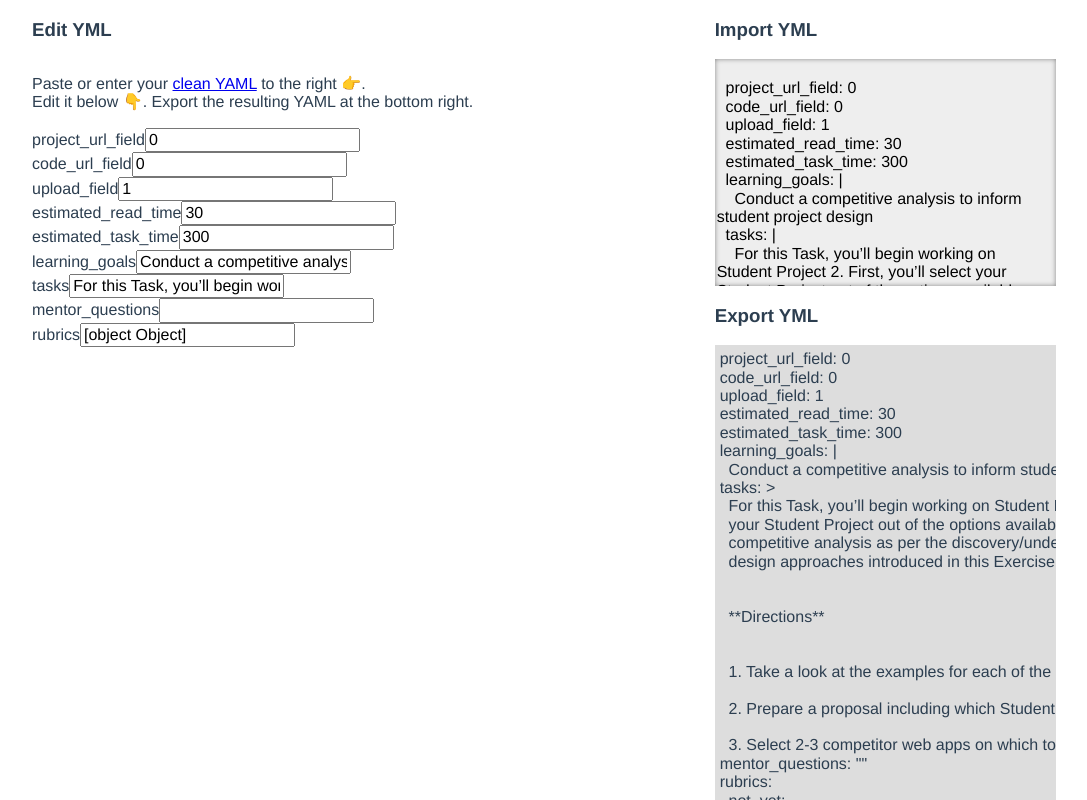
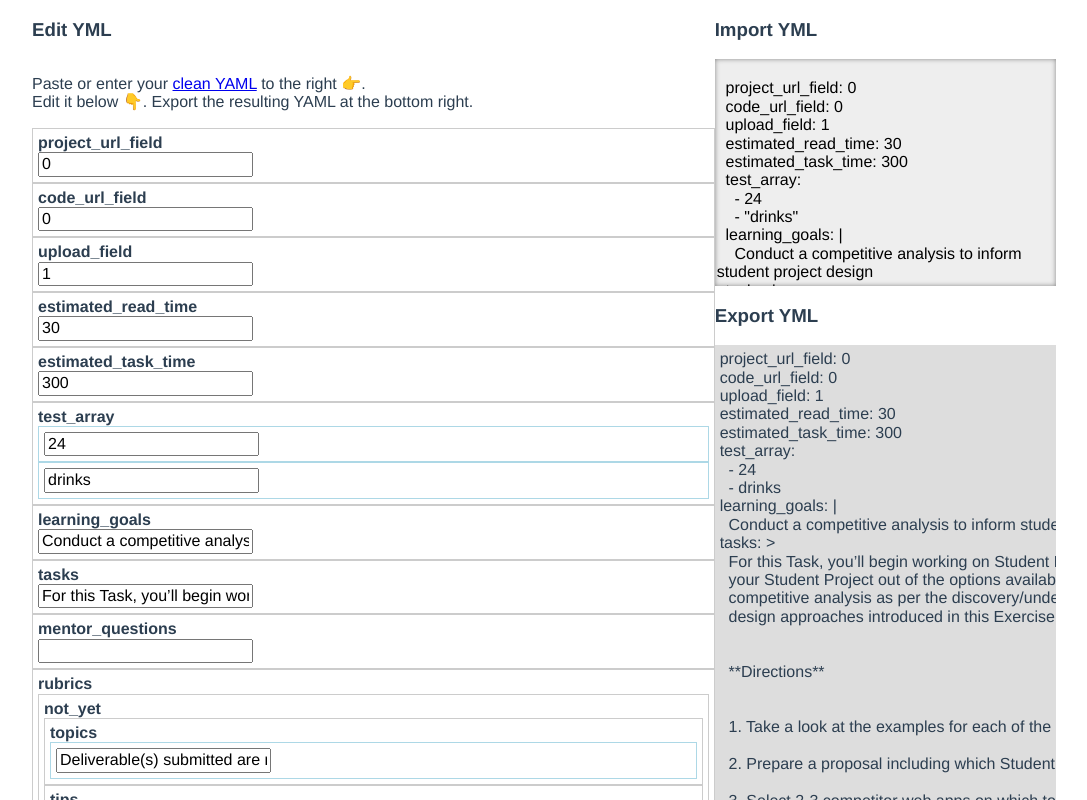
Before and after one commit to samlawski/yedit, a Vue app: page /#/ in a window 1280 px wide. Shown: the whole page, without its empty margins (96-1183 px from the left). Built offline with nearby package versions, Linux system fonts and the light colour scheme.

Commit message:
working form with objects and arrays

```diff
--- /dev/null
+++ b/src/components/FormArr.vue
@@ -0,0 +1,44 @@
+<template lang="html">
+  <div>
+    <div class="editor__arr" v-for="(val, i) in arr" v-bind:key="`editable-wrapper-arr-${i}`">
+
+      <div v-if="isNumOrStr(val)">
+        <FormField v-model="arr[i]" />
+      </div>
+      <div v-else-if="isArr(val)">
+        <FormArr v-bind:arr="val" />
+      </div>
+      <div v-else-if="isObj(val)">
+        <FormObj v-bind:obj="val" />
+      </div>
+      <div v-else>
+        <p>Whoops. Somehow this field couldn't be displayed 🤷‍</p>
+      </div>
+
+    </div>
+  </div>
+</template>
+
+<script>
+import {isNumOrStr, isObj, isArr} from '@/services/Utility.js'
+import FormField from '@/components/FormField.vue'
+import FormObj from '@/components/FormObj.vue'
+
+export default {
+  name: 'FormArr',
+  components: {FormField, FormObj},
+  props: ['arr'],
+  methods: {
+    isNumOrStr: val => isNumOrStr(val),
+    isArr: val => isArr(val),
+    isObj: val => isObj(val)
+  }
+}
+</script>
+
+<style lang="scss">
+.editor__arr {
+  border: 1px solid lightblue;
+  padding: 5px;
+}
+</style>
--- a/src/components/FormField.vue
+++ b/src/components/FormField.vue
@@ -1,24 +1,18 @@
 <template lang="html">
   <div>
-    <label :for="`editable__field--${uid}`">{{name}}</label>
     <input
       v-bind:value="value"
       v-on:input="$emit('input', (/^[+-]?\d+(\.\d+)?$/.test($event.target.value) ? parseFloat($event.target.value) : $event.target.value) )"
       type="text"
-      :name="`editable__field--${uid}`"
-      :id="`editable__field--${uid}`"
     >
   </div>
 </template>
 
 <script>
+
 export default {
   name: "FormField",
-  props: ['uid', 'name', 'value'],
-  computed: {},
-  data: function(){
-    return {}
-  }
+  props: ['value']
 }
 </script>
 
--- /dev/null
+++ b/src/components/FormObj.vue
@@ -0,0 +1,45 @@
+<template lang="html">
+  <div>
+    <div class="editor__obj" v-for="(val, key, i) in obj" v-bind:key="`editable-wrapper-${key}-${i}`">
+      <label><strong>{{key}}</strong></label>
+
+      <div v-if="isNumOrStr(val)">
+        <FormField v-model="obj[key]" />
+      </div>
+      <div v-else-if="isArr(val)">
+        <FormArr v-bind:arr="val" />
+      </div>
+      <div v-else-if="isObj(val)">
+        <FormObj v-bind:obj="val" />
+      </div>
+      <div v-else>
+        <p>Whoops. Somehow this field couldn't be displayed 🤷‍</p>
+      </div>
+
+    </div>
+  </div>
+</template>
+
+<script>
+import {isNumOrStr, isObj, isArr} from '@/services/Utility.js'
+import FormField from '@/components/FormField.vue'
+import FormArr from '@/components/FormArr.vue'
+
+export default {
+  name: 'FormObj',
+  components: {FormField, FormArr},
+  props: ['obj'],
+  methods: {
+    isNumOrStr: val => isNumOrStr(val),
+    isArr: val => isArr(val),
+    isObj: val => isObj(val)
+  }
+}
+</script>
+
+<style lang="scss">
+.editor__obj {
+  border: 1px solid #ccc;
+  padding: 5px;
+}
+</style>
--- a/src/components/ImportForm.vue
+++ b/src/components/ImportForm.vue
@@ -20,8 +20,14 @@
       </p>
       <div class="editor__form">
 
-        <div class="editor__field" v-for="(val, key, i) in editableObj" v-bind:key="`editable-wrapper-${i || key}`">
-          <FormField v-bind:uid="i || key" v-bind:name="key || ''" v-model="editableObj[key]" />
+        <div v-if="isNumOrStr(editableObj)">
+          <FormField v-model="editableObj" />
+        </div>
+        <div v-else-if="isArr(editableObj)">
+          <FormArr v-bind:arr="editableObj" />
+        </div>
+        <div v-else-if="isObj(editableObj)">
+          <FormObj v-bind:obj="editableObj" />
         </div>
 
       </div>
@@ -39,12 +45,14 @@
 
 <script>
   import YAML from 'yaml'
-  // import {getType, isNumOrStr} from '@/services/Utility.js'
+  import {isNumOrStr, isObj, isArr} from '@/services/Utility.js'
   import FormField from '@/components/FormField.vue'
+  import FormObj from '@/components/FormObj.vue'
+  import FormArr from '@/components/FormArr.vue'
 
   export default {
     name: "ImportForm",
-    components: {FormField},
+    components: {FormObj, FormArr, FormField},
     props: {},
     data: () => {
       return {
@@ -58,9 +66,11 @@
       }
     },
     methods: {
+      isNumOrStr: val => isNumOrStr(val),
+      isArr: val => isArr(val),
+      isObj: val => isObj(val),
       parseImport: function(){
         try{
-          // TODO Make sure this is always an object or array?
           this.editableObj = YAML.parse(this.importStr)
         }catch(error){
           this.editableObj = "Whoops. You don't seem to have entered valid YAML"
@@ -80,6 +90,9 @@
   upload_field: 1
   estimated_read_time: 30
   estimated_task_time: 300
+  test_array:
+    - 24
+    - "drinks"
   learning_goals: |
     Conduct a competitive analysis to inform student project design
   tasks: |
```
